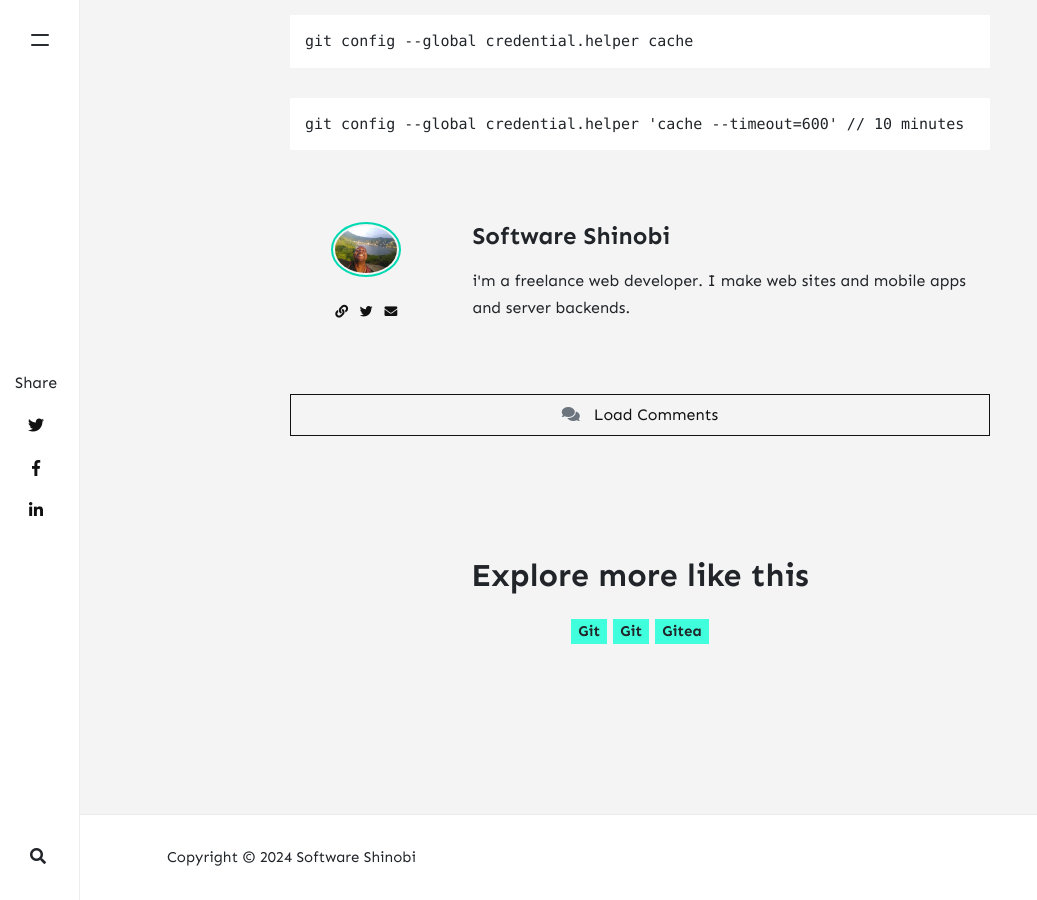
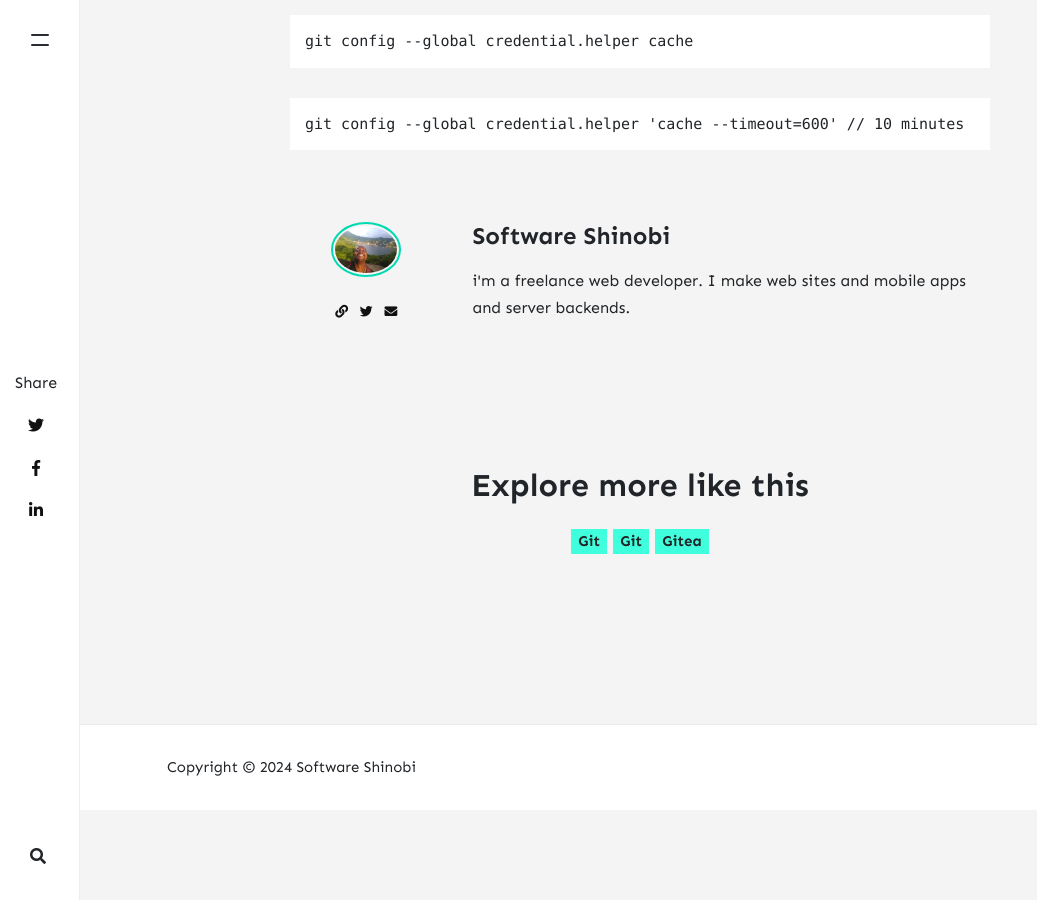
Before and after one commit to TafariKachingwe/christophercatchings.com, a Jekyll site: the page built from _posts/incoming/version-control/2023-05-27-git-stop-asking-for-passwords.md, in a window 1280 px wide and 900 px high, scrolled down 1857 px. Shown: the whole window, without its empty margins (0-1037 px from the left). Built offline with Jekyll 4.4.1, drawn with Linux system fonts in a browser that asks for light colours; nearby versions of some CDN libraries; comment, search, counter and statistics services are not loaded; after the commit the page ends 2667 px from its top, so only the background shows below that.

Commit message:
automated terminal push

```diff
--- a/_layouts/post.html
+++ b/_layouts/post.html
@@ -51,9 +51,6 @@ post_class: post-template
 <!-- Author Box if enabled from _config.yml -->
 {% include author-box.html %}
 
-<!-- Comments if not disabled with comments: false -->
-{% include comments.html %}
-
 <!-- Share -->
 {% include share.html %}
 
```
